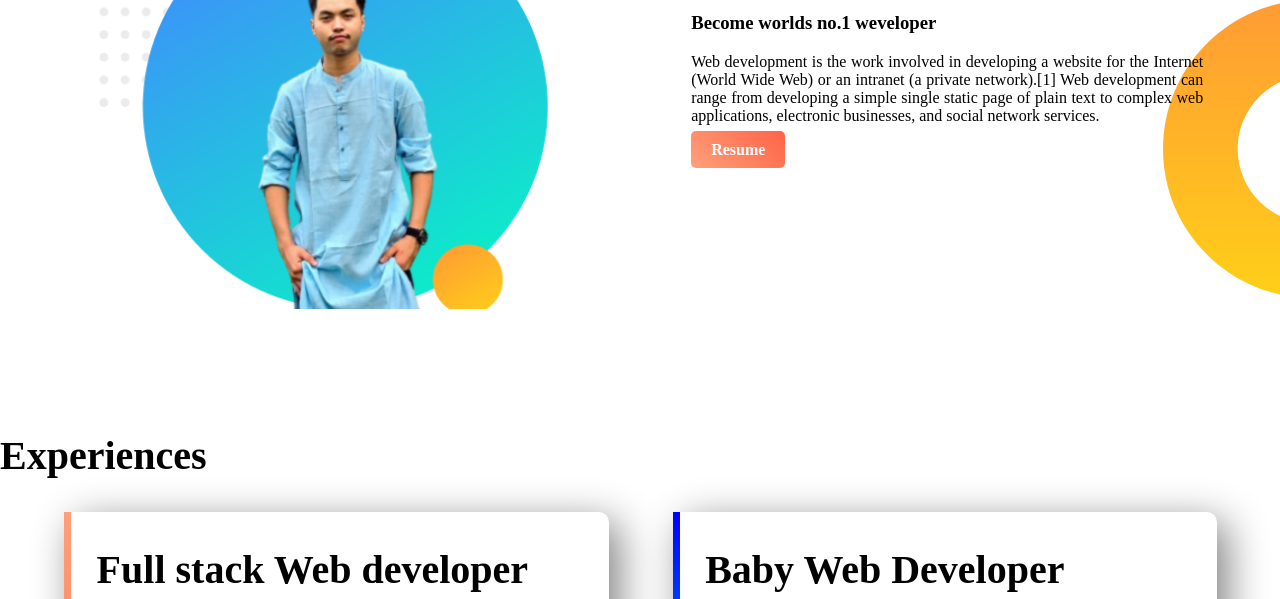
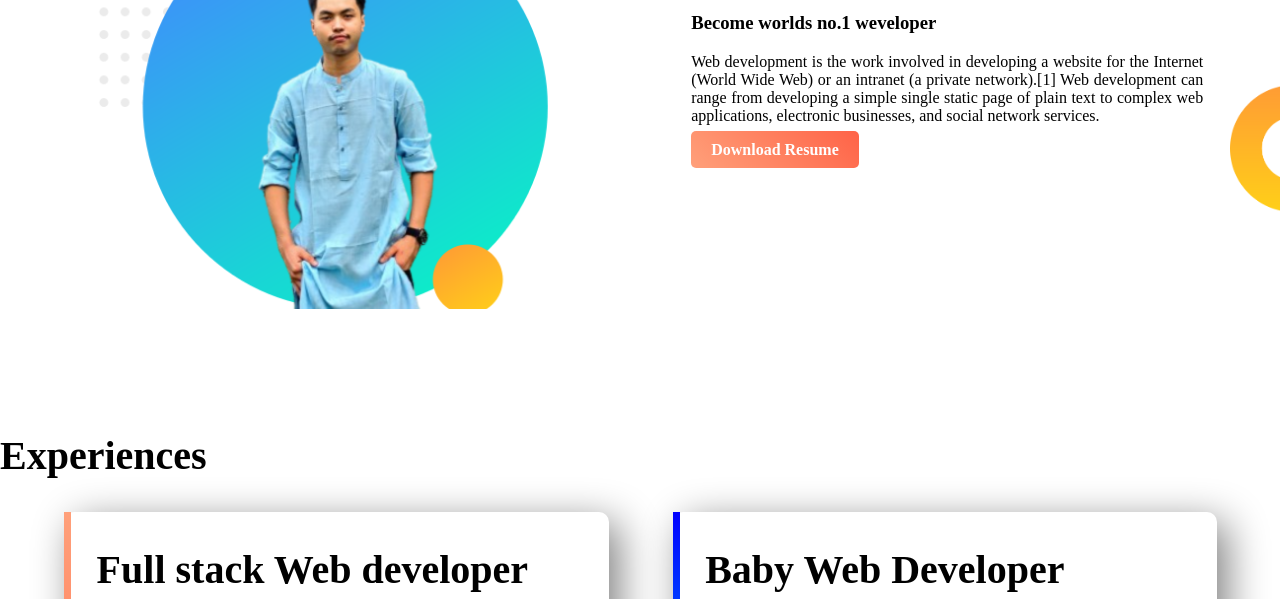
Before and after one commit to Adhyon001/new-website1, a plain HTML site: page index.html in a window 1280 px wide. Shown: the part 601-1200 px from the top of the page. Drawn offline with Linux system fonts and the light colour scheme.

Commit message:
Final Website

```diff
--- a/index.html
+++ b/index.html
@@ -26,7 +26,7 @@
              <h2>Dream big</h2>
              <h3>Become worlds no.1 weveloper</h3>
              <p>Web development is the work involved in developing a website for the Internet (World Wide Web) or an intranet (a private network).[1] Web development can range from developing a simple single static page of plain text to complex web applications, electronic businesses, and social network services.</p>
-             <a class="Link-Button" target="_blank" href="https://www.linkedin.com/in/adhyon-chakma-4bb625247/">Resume</a>
+             <a class="Link-Button" target="_blank" href="https://www.linkedin.com/in/adhyon-chakma-4bb625247/">Download Resume</a>
 
         </div>
 
@@ -47,6 +47,7 @@
 
         </div>
       </section>
+
       <footer>
         <p>@Adhyon chakma 2014,all rights reserved </p>
       </footer>
--- a/style.css
+++ b/style.css
@@ -43,6 +43,7 @@ section{
     background-image:url("image/dream-bg.png") ;
     background-repeat: no-repeat;
     background-position: right;
+    background-size:50px ;
 }
 .single-experience{
     box-shadow: 10px 10px 40px gray ;
```
